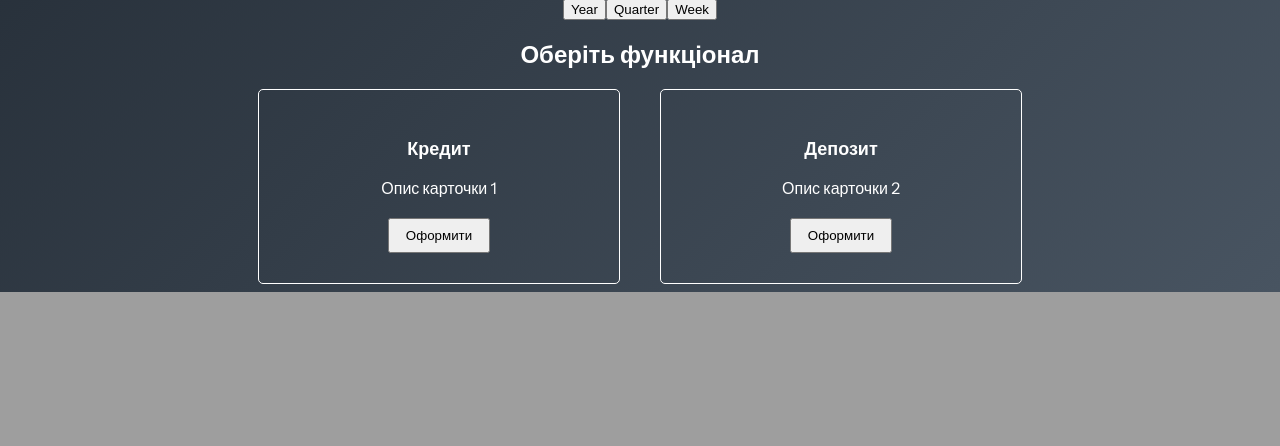
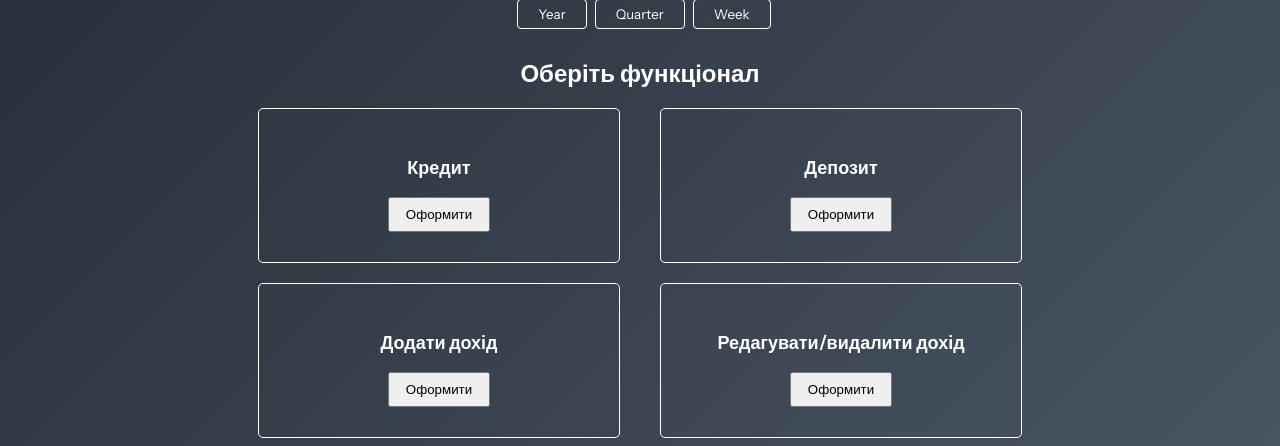
Before and after one commit to Markolissimo/Finance-tracker, a Python web app: template templates/profile.html in a window 1280 px wide. Shown: the part 589-1035 px from the top of the page. Before the commit the page ends 881 px from the top, so only its background shows below. Run offline with Jinja, Linux system fonts and the light colour scheme; the template is opened without the code that fills it, so the values that code supplies are empty; some libraries are stand-ins or nearby versions.

Commit message:
upd frontend

```diff
--- a/templates/profile.css
+++ b/templates/profile.css
@@ -1,11 +1,13 @@
 body {
     background-image: linear-gradient(315deg, #485461 0%, #28313b 74%);
+    font-family: 'Instrument Sans', sans-serif;
 }
 
 .container {
     display: flex;
     justify-content: space-between;
     padding-left: 3rem;
+
 }
 
 .greeting {
@@ -18,6 +20,8 @@ body {
     font-family: 'Instrument Sans', sans-serif;
     color: gray;
 }
+
+
 
 
 .stats {
@@ -35,7 +39,10 @@ body {
 .chart-buttons {
     display: flex;
     justify-content: center;
+
 }
+
+
 
 
 
@@ -52,6 +59,51 @@ body {
     }
 }
 
+#line_chart_year,
+#line_chart_quarter,
+#line_chart_week {
+    font-family: 'Instrument Sans', sans-serif;
+       background: transparent;
+        border: 1px solid white;
+        border-radius: 4px;
+        color: white;
+        margin-left: 8px;
+        padding: 6px 20px;
+        cursor: pointer;
+}
+
+#line_chart_year:hover,
+#line_chart_quarter:hover,
+#line_chart_week:hover {
+    box-shadow: 0px 8px 8px rgba(0, 0, 0, 0.2);
+    transform: translateY(-1px);
+}
+
+.hidden {
+    display: none;
+    padding-top: 10px;
+}
+
+.input-field {
+    padding: 7px;
+    border: 1px solid #ccc;
+    border-radius: 4px;
+    font-size: 14px;
+    outline: none;
+    margin-bottom: 5px;
+    transition: border-color 0.3s ease;
+}
+
+.input-field:focus {
+    border-color: #6c63ff;
+}
+
+.error-message {
+    color: red;
+    font-size: 15px;
+    margin-top: 10px;
+}
+
 
 .transaction {
     border: 1px solid white;
@@ -66,6 +118,7 @@ body {
     transition: box-shadow 0.3s ease, transform 0.3s ease;
     font-family: 'Instrument Sans', sans-serif;
 }
+
 
 .transaction:hover {
     box-shadow: 0px 8px 8px rgba(0, 0, 0, 0.2);
@@ -106,9 +159,9 @@ body {
     position: relative;
 }
 
-.show-more {
-    display: block;
-    width: 100%;
+
+
+.show-more, .to-main-button {
     padding: 15px;
     font-size: 16px;
     background-color: transparent;
@@ -117,8 +170,17 @@ body {
     cursor: pointer;
     outline: none;
 }
+.show-more {
+    display: block;
+    width: 100%;
+}
 
-.show-more:hover {
+.to-main-button {
+    width: 50%;
+}
+
+.show-more:hover,
+.to-main-button:hover {
     background-color: rgba(255, 255, 255, 0.2);
 }
 
@@ -129,6 +191,7 @@ body {
 .functionality-title {
     font-size: 24px;
     margin-bottom: 20px;
+    margin-top: 30px;
     color: white;
     font-family: 'Instrument Sans', sans-serif;
 }
@@ -153,6 +216,12 @@ body {
     text-align: center;
     font-family: 'Instrument Sans', sans-serif;
 }
+
+.card:hover {
+    box-shadow: 0px 8px 8px rgba(0, 0, 0, 0.2);
+    transform: translateY(-1px);
+}
+
 
 .card h3 {
     font-size: 18px;
--- a/templates/profile.html
+++ b/templates/profile.html
@@ -43,7 +43,7 @@
                         <p class="date">08.05.2023</p>
                     </div>
                 </div>
-                <button class="show-more">Показати більше</button>
+                <button class="show-more" onclick="window.location.href='more.html';">Показати більше</button>
             </div>
         </div>
 
@@ -64,14 +64,47 @@
         <div class="card-container">
             <div class="card">
                 <h3>Кредит</h3>
-                <p>Опис карточки 1</p>
                 <button onclick="window.location.href='creditpage.html';">Оформити</button>
             </div>
             <div class="card">
                 <h3>Депозит</h3>
-                <p>Опис карточки 2</p>
                 <button onclick="window.location.href='depositpage.html';">Оформити</button>
             </div>
+        </div>
+        <div class="card-container">
+            <div class="card">
+                <h3>Додати дохід</h3>
+                <button id="addFormButton" onclick="toggleFormFields('add')">Оформити</button>
+                <div id="addFormFields" class="hidden">
+                    <input type="text" id="addIncomeInput" class="input-field" placeholder="Введіть дохід">
+                    <input type="text" id="addDescriptionInput" class="input-field" placeholder="Введіть опис доходу">
+                    <div class="button-container">
+                        <button id="addButton" onclick="addIncome('add')">Додати</button>
+                        <button id="hideButton" onclick="toggleFormFields('add')">Сховати</button>
+                    </div>
+                    <p id="addErrorMessage" class="error-message"></p>
+                </div>
+            </div>
+
+
+
+
+
+        <div class="card">
+            <h3>Редагувати/видалити дохід</h3>
+            <button id="editDeleteFormButton" onclick="toggleFormFields('editDelete')">Оформити</button>
+            <div id="editDeleteFormFields" class="hidden">
+                <input type="text" id="editDeleteIncomeInput" class="input-field" placeholder="Введіть дохід">
+                <input type="text" id="editDeleteDescriptionInput" class="input-field" placeholder="Введіть опис доходу">
+                <div class="button-container">
+                    <button id="editDeleteAddButton" onclick="addIncome('editDelete')">Додати</button>
+                    <button id="editDeleteHideButton" onclick="toggleFormFields('editDelete')">Сховати</button>
+                </div>
+                <p id="editDeleteErrorMessage" class="error-message"></p>
+            </div>
+        </div>
+
+
         </div>
     </div>
 </body>
--- a/templates/profile.js
+++ b/templates/profile.js
@@ -56,6 +56,9 @@ function drawChart() {
         colors: ['white'] // Колір графіку
     };
 
+    window.addEventListener('resize', function () {
+        chart.draw(data, options);
+    });
 
 
     function switchToQuater() {
@@ -77,3 +80,35 @@ function drawChart() {
     document.getElementById('line_chart_quarter').addEventListener('click', switchToQuater);
     document.getElementById('line_chart_week').addEventListener('click', switchToWeek);
 }
+
+function showIncomeFields(button) {
+    var incomeFields = button.nextElementSibling;
+    incomeFields.classList.remove("hidden");
+    button.style.display = "none";
+}
+
+function toggleFormFields(formType) {
+    var formButton = document.getElementById(formType + "FormButton");
+    var formFields = document.getElementById(formType + "FormFields");
+
+    formButton.classList.toggle("hidden");
+    formFields.classList.toggle("hidden");
+
+}
+
+function addIncome(formType) {
+    var income = document.getElementById(formType + "IncomeInput").value;
+    var description = document.getElementById(formType + "DescriptionInput").value;
+    var errorMessage = document.getElementById(formType + "ErrorMessage");
+
+    if (income === '' || description === '') {
+        errorMessage.textContent = "Поля мають бути заповненими";
+        return;
+    }
+
+    // Додати логіку для додавання доходу
+
+    // Повернення до початкового стану
+
+}
+toggleFormFields(formType);
```
